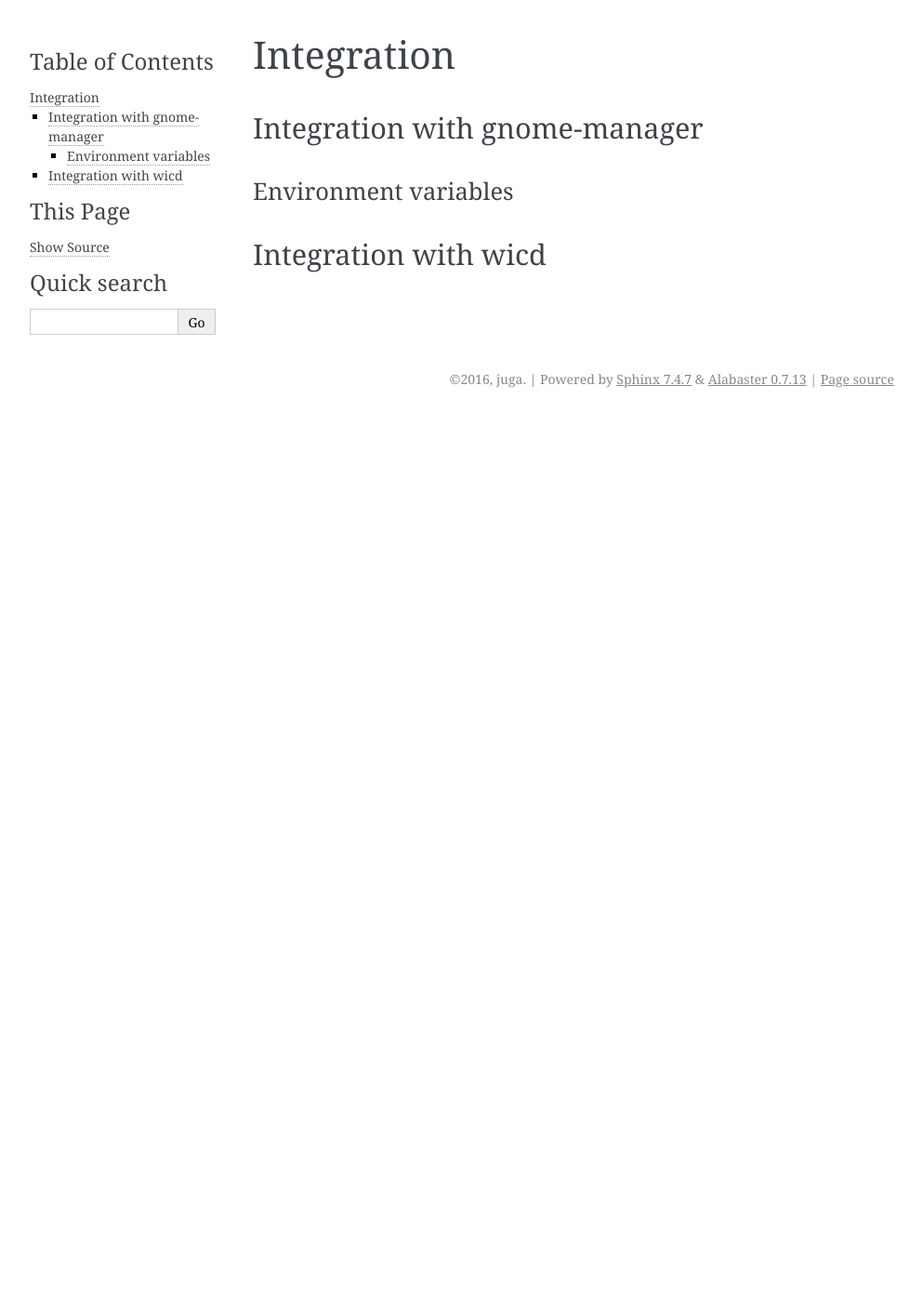
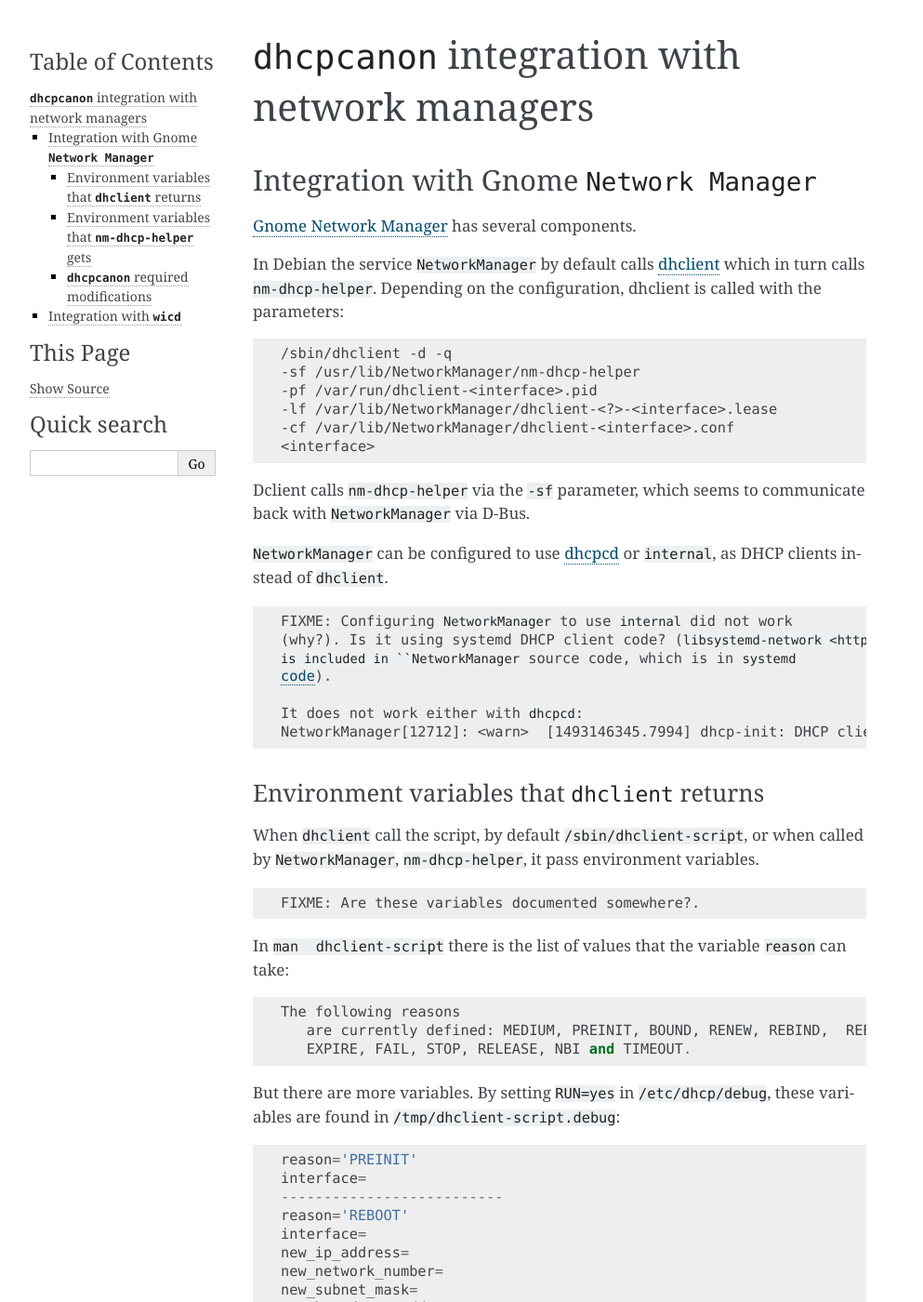
Before and after one commit to juga0/dhcpcanon, a Sphinx documentation site: the page built from docs/source/integration.rst, in a window 1280 px wide and 1400 px high. Shown: the whole window at 93% size, without its empty margins (148-1141 px from the left). Built offline with Sphinx 7.4.7, drawn with Linux system fonts in a browser that asks for light colours; formulas are drawn with MathJax 3; some of the changed text lies outside the part shown.

Commit message:
Add documentation for the integration with the network manager

```diff
--- a/docs/source/integration.rst
+++ b/docs/source/integration.rst
@@ -1,13 +1,113 @@
 .. _integration:
 
-Integration
-=============
+``dhcpcanon`` integration with network managers
+================================================
 
-Integration with gnome-manager
--------------------------------
+Integration with Gnome ``Network Manager``
+-------------------------------------------
 
-Environment variables
-~~~~~~~~~~~~~~~~~~~~~~
+`Gnome Network Manager <https://wiki.gnome.org/Projects/NetworkManager/>`_
+has several components.
 
-Integration with wicd
------------------------
+In Debian the service ``NetworkManager`` by default
+calls `dhclient <https://www.isc.org/>`_
+which in turn calls ``nm-dhcp-helper``.
+Depending on the configuration, dhclient is called with the parameters::
+
+    /sbin/dhclient -d -q
+    -sf /usr/lib/NetworkManager/nm-dhcp-helper
+    -pf /var/run/dhclient-<interface>.pid
+    -lf /var/lib/NetworkManager/dhclient-<?>-<interface>.lease
+    -cf /var/lib/NetworkManager/dhclient-<interface>.conf
+    <interface>
+
+Dclient calls ``nm-dhcp-helper`` via the ``-sf`` parameter,
+which seems to communicate back with ``NetworkManager`` via D-Bus.
+
+``NetworkManager`` can be configured to use `dhcpcd <https://roy.marples.name/git/dhcpcd.git>`_
+or ``internal``, as DHCP clients instead of ``dhclient``.
+
+.. parsed-literal::
+
+    FIXME: Configuring ``NetworkManager`` to use ``internal`` did not work
+    (why?). Is it using systemd DHCP client code? (``libsystemd-network <https://github.com/NetworkManager/NetworkManager/tree/master/src/systemd/src/libsystemd-network`>`_
+    is included in ``NetworkManager`` source code, which is in ``systemd``
+    `code <https://github.com/systemd/systemd/tree/master/src/libsystemd-network>`_).
+
+    It does not work either with ``dhcpcd``:
+    NetworkManager[12712]: <warn>  [1493146345.7994] dhcp-init: DHCP client 'dhcpcd' not available
+
+
+Environment variables that ``dhclient`` returns
+~~~~~~~~~~~~~~~~~~~~~~~~~~~~~~~~~~~~~~~~~~~~~~~~
+
+When ``dhclient`` call the script, by default ``/sbin/dhclient-script``,
+or when called by ``NetworkManager``, ``nm-dhcp-helper``, it pass environment
+variables.
+
+.. parsed-literal::
+
+   FIXME: Are these variables documented somewhere?.
+
+In ``man  dhclient-script`` there is the list of values that the variable ``reason`` can take::
+
+    The following reasons
+       are currently defined: MEDIUM, PREINIT, BOUND, RENEW, REBIND,  REBOOT,
+       EXPIRE, FAIL, STOP, RELEASE, NBI and TIMEOUT.
+
+But there are more variables.
+By setting ``RUN=yes`` in ``/etc/dhcp/debug``, these variables are found
+in ``/tmp/dhclient-script.debug``::
+
+    reason='PREINIT'
+    interface=
+    --------------------------
+    reason='REBOOT'
+    interface=
+    new_ip_address=
+    new_network_number=
+    new_subnet_mask=
+    new_broadcast_address=
+    new_routers=
+    new_domain_name=
+    new_domain_name_servers=
+
+Looking at the code `dhclient v4.3.5 <https://source.isc.org/cgi-bin/gitweb.cgi?p=dhcp.git;a=blob;f=client/dhclient.c;h=f7486c6a754f741fecb2a2999d78778ab79a5970;hb=846d0ecce7480257723c86c59f653687217181bc>`_
+there seem to be more variables.
+
+Environment variables that ``nm-dhcp-helper`` gets
+~~~~~~~~~~~~~~~~~~~~~~~~~~~~~~~~~~~~~~~~~~~~~~~~~~~
+
+TBD
+
+??
+
+``dhcpcanon`` required modifications
+~~~~~~~~~~~~~~~~~~~~~~~~~~~~~~~~~~~~~
+
+If ``dhcpcanon`` accepts the same arguments as ``dhclient`` and calls
+the script ``nm-dhcp-helper`` with the same environment
+variables as ``dhclient``, it should be integrated.
+
+.. parsed-literal::
+
+    FIXME: however for some reason this generates D-Bus errors.
+
+``dhcpcanon`` could also implement the D-Bus input/output that
+``NetworkManager`` needs.
+
+There's a `NetworkManager D-Bus API <https://developer.gnome.org/NetworkManager/unstable/spec.html>`_
+specification.
+
+There's also a Python API, `python-networkmanager <https://pythonhosted.org/python-networkmanager/>`_,
+so ``dhcpcanon`` could communicate directly with ``NetworkManager`` instead
+communicating with  ``nm-dhcp-helper``.
+
+Integration with ``wicd``
+---------------------------
+
+TBD
+
+`wicd <https://wicd.sourceforge.net/>`_
+
+`wicd documentation <https://bazaar.launchpad.net/~wicd-devel/wicd/experimental/view/head:/README>`_
```
